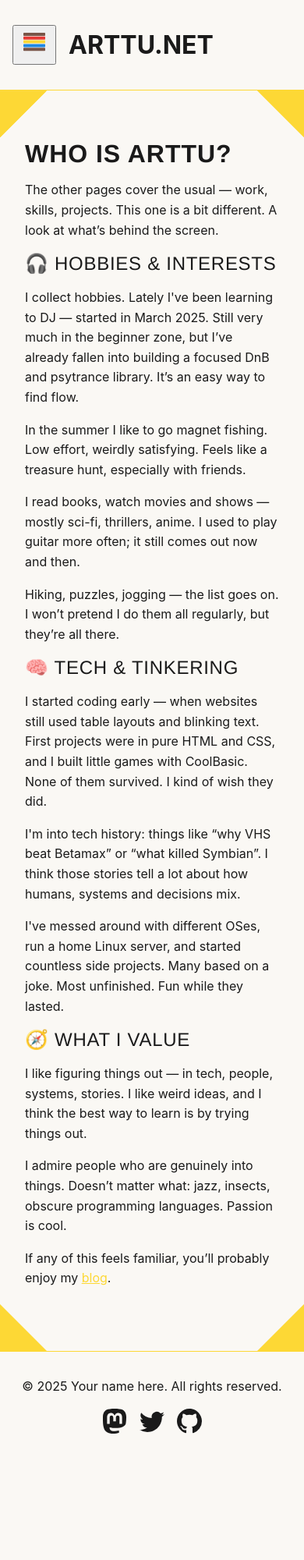
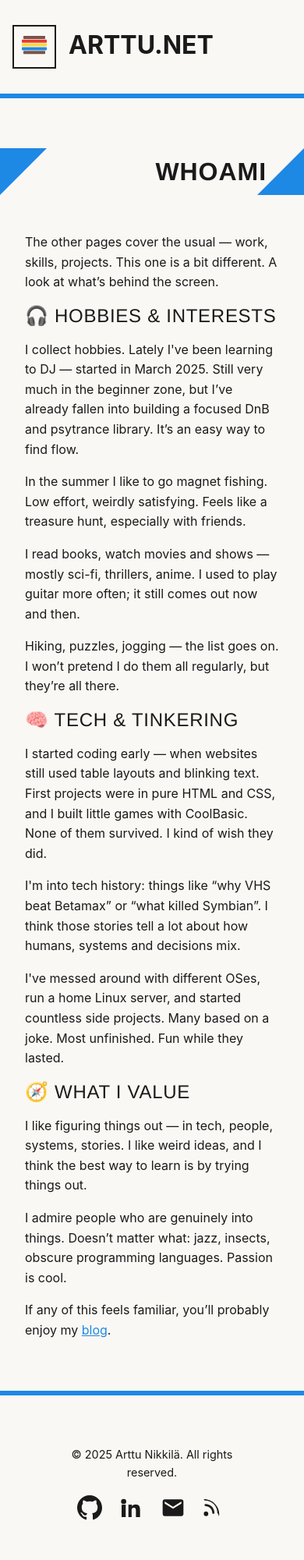
Before and after one commit to succabs/website, an Astro site: page /about in a window 390 px wide. Shown: the top 2000 px of the page at 78% size. Before the commit the page ends 1942 px from the top, so only its background shows below. Built offline with nearby package versions, Linux system fonts and the light colour scheme; Astro itself is replaced by a stand-in of ours.

Commit message:
add fixes to files

```diff
--- a/src/components/Footer.astro
+++ b/src/components/Footer.astro
@@ -3,61 +3,104 @@ const today = new Date();
 ---
 
 <footer>
-	&copy; {today.getFullYear()} Your name here. All rights reserved.
+  &copy; {today.getFullYear()} Arttu Nikkilä. All rights reserved.
   <div class="social-links">
-		<a href="https://m.webtoo.ls/@astro" target="_blank">
-			<span class="sr-only">Follow Astro on Mastodon</span>
+    <a href="https://github.com/succabs" target="_blank" aria-label="GitHub">
       <svg
-				viewBox="0 0 16 16"
-				aria-hidden="true"
         width="32"
         height="32"
-				astro-icon="social/mastodon"
-				><path
+        viewBox="0 0 24 24"
         fill="currentColor"
-					d="M11.19 12.195c2.016-.24 3.77-1.475 3.99-2.603.348-1.778.32-4.339.32-4.339 0-3.47-2.286-4.488-2.286-4.488C12.062.238 10.083.017 8.027 0h-.05C5.92.017 3.942.238 2.79.765c0 0-2.285 1.017-2.285 4.488l-.002.662c-.004.64-.007 1.35.011 2.091.083 3.394.626 6.74 3.78 7.57 1.454.383 2.703.463 3.709.408 1.823-.1 2.847-.647 2.847-.647l-.06-1.317s-1.303.41-2.767.36c-1.45-.05-2.98-.156-3.215-1.928a3.614 3.614 0 0 1-.033-.496s1.424.346 3.228.428c1.103.05 2.137-.064 3.188-.189zm1.613-2.47H11.13v-4.08c0-.859-.364-1.295-1.091-1.295-.804 0-1.207.517-1.207 1.541v2.233H7.168V5.89c0-1.024-.403-1.541-1.207-1.541-.727 0-1.091.436-1.091 1.296v4.079H3.197V5.522c0-.859.22-1.541.66-2.046.456-.505 1.052-.764 1.793-.764.856 0 1.504.328 1.933.983L8 4.39l.417-.695c.429-.655 1.077-.983 1.934-.983.74 0 1.336.259 1.791.764.442.505.661 1.187.661 2.046v4.203z"
-				></path></svg
+        aria-hidden="true"
       >
+        <path
+          d="M12 0C5.37 0 0 5.37 0 12c0 5.3 3.438 9.8 8.205 11.385.6.113.82-.26.82-.577v-2.234c-3.338.724-4.033-1.416-4.033-1.416-.546-1.387-1.333-1.756-1.333-1.756-1.089-.744.082-.729.082-.729 1.205.086 1.838 1.24 1.838 1.24 1.07 1.835 2.807 1.305 3.492.997.107-.775.418-1.305.76-1.605-2.665-.304-5.466-1.332-5.466-5.931 0-1.31.469-2.382 1.236-3.221-.124-.303-.536-1.523.117-3.176 0 0 1.008-.322 3.3 1.23a11.5 11.5 0 0 1 6 0c2.29-1.552 3.295-1.23 3.295-1.23.655 1.653.243 2.873.12 3.176.77.84 1.234 1.911 1.234 3.221 0 4.609-2.804 5.625-5.475 5.922.43.372.823 1.102.823 2.222v3.293c0 .32.216.694.825.576C20.565 21.796 24 17.296 24 12c0-6.63-5.37-12-12-12z"
+        ></path>
+      </svg>
     </a>
-		<a href="https://twitter.com/astrodotbuild" target="_blank">
-			<span class="sr-only">Follow Astro on Twitter</span>
-			<svg viewBox="0 0 16 16" aria-hidden="true" width="32" height="32" astro-icon="social/twitter"
-				><path
+
+    <a
+      href="https://linkedin.com/in/arttunikkila"
+      target="_blank"
+      aria-label="LinkedIn"
+    >
+      <svg
+        width="32"
+        height="32"
+        viewBox="0 0 24 24"
         fill="currentColor"
-					d="M5.026 15c6.038 0 9.341-5.003 9.341-9.334 0-.14 0-.282-.006-.422A6.685 6.685 0 0 0 16 3.542a6.658 6.658 0 0 1-1.889.518 3.301 3.301 0 0 0 1.447-1.817 6.533 6.533 0 0 1-2.087.793A3.286 3.286 0 0 0 7.875 6.03a9.325 9.325 0 0 1-6.767-3.429 3.289 3.289 0 0 0 1.018 4.382A3.323 3.323 0 0 1 .64 6.575v.045a3.288 3.288 0 0 0 2.632 3.218 3.203 3.203 0 0 1-.865.115 3.23 3.23 0 0 1-.614-.057 3.283 3.283 0 0 0 3.067 2.277A6.588 6.588 0 0 1 .78 13.58a6.32 6.32 0 0 1-.78-.045A9.344 9.344 0 0 0 5.026 15z"
-				></path></svg
+        aria-hidden="true"
       >
+        <path
+          d="M4.98 3.5a2.5 2.5 0 1 1 0 5.001 2.5 2.5 0 0 1 0-5.001zM3 8.98h3.96V21H3V8.98zM9.56 8.98H13v1.65h.05c.48-.9 1.65-1.85 3.4-1.85 3.63 0 4.3 2.39 4.3 5.49V21h-3.97v-5.8c0-1.38-.03-3.16-1.93-3.16-1.93 0-2.23 1.5-2.23 3.05V21H9.56V8.98z"
+        ></path>
+      </svg>
     </a>
-		<a href="https://github.com/withastro/astro" target="_blank">
-			<span class="sr-only">Go to Astro's GitHub repo</span>
-			<svg viewBox="0 0 16 16" aria-hidden="true" width="32" height="32" astro-icon="social/github"
-				><path
+
+    <a href="mailto:artnikkila@gmail.com" aria-label="Email">
+      <svg
+        width="32"
+        height="32"
+        viewBox="0 0 24 24"
         fill="currentColor"
-					d="M8 0C3.58 0 0 3.58 0 8c0 3.54 2.29 6.53 5.47 7.59.4.07.55-.17.55-.38 0-.19-.01-.82-.01-1.49-2.01.37-2.53-.49-2.69-.94-.09-.23-.48-.94-.82-1.13-.28-.15-.68-.52-.01-.53.63-.01 1.08.58 1.23.82.72 1.21 1.87.87 2.33.66.07-.52.28-.87.51-1.07-1.78-.2-3.64-.89-3.64-3.95 0-.87.31-1.59.82-2.15-.08-.2-.36-1.02.08-2.12 0 0 .67-.21 2.2.82.64-.18 1.32-.27 2-.27.68 0 1.36.09 2 .27 1.53-1.04 2.2-.82 2.2-.82.44 1.1.16 1.92.08 2.12.51.56.82 1.27.82 2.15 0 3.07-1.87 3.75-3.65 3.95.29.25.54.73.54 1.48 0 1.07-.01 1.93-.01 2.2 0 .21.15.46.55.38A8.012 8.012 0 0 0 16 8c0-4.42-3.58-8-8-8z"
-				></path></svg
+        aria-hidden="true"
       >
+        <path
+          d="M20 4H4c-1.1 0-2 .9-2 2v12c0 1.1.9 2 2 2h16c1.1 0 2-.9 2-2V6c0-1.1-.9-2-2-2zm0 4-8 5-8-5V6l8 5 8-5v2z"
+        ></path>
+      </svg>
+    </a>
+    <a href="/rss.xml" target="_blank" rel="noopener noreferrer">
+      <span class="sr-only">Subscribe via RSS</span>
+      <svg
+        viewBox="0 0 24 24"
+        width="32"
+        height="32"
+        fill="currentColor"
+        xmlns="http://www.w3.org/2000/svg"
+      >
+        <path
+          d="M6.18 17.82A2.18 2.18 0 1 1 4 15.64c1.2 0 2.18.98 2.18 2.18zm4.91.18a1.09 1.09 0 0 1-1.09-1.09c0-3.52-2.86-6.38-6.38-6.38a1.09 1.09 0 1 1 0-2.18c4.66 0 8.45 3.79 8.45 8.45 0 .6-.49 1.1-1.09 1.1zm4.91 0a1.09 1.09 0 0 1-1.09-1.09c0-6.52-5.3-11.82-11.82-11.82A1.09 1.09 0 0 1 2 3.82c8.1 0 14.73 6.63 14.73 14.73 0 .6-.49 1.09-1.09 1.09z"
+        ></path>
+      </svg>
     </a>
   </div>
 </footer>
+
 <style>
   footer {
-                padding: 2em 1em 6em 1em;
-                background: linear-gradient(var(--gray-gradient)) no-repeat;
-                color: rgb(var(--gray));
+    padding: 64px;
+    background: var(--color-bg);
+    color: var(--color-text);
     text-align: center;
-                border-top: 1px solid var(--corner-color);
+    border-top: 6px solid var(--corner-color);
+    margin: 0 auto;
+    margin-top: 64px;
+    font-size: 0.9rem;
+    max-width: var(--max-width);
   }
+
   .social-links {
     display: flex;
     justify-content: center;
-		gap: 1em;
-		margin-top: 1em;
+    gap: 1.5em;
+    margin-top: 1.25em;
   }
+
   .social-links a {
-		text-decoration: none;
-		color: rgb(var(--gray));
+    color: var(--color-text);
+    transition: transform 0.2s ease;
   }
+
   .social-links a:hover {
-		color: rgb(var(--gray-dark));
+    transform: scale(1.1);
+  }
+  .social-links a:hover svg {
+    color: var(--accent);
+    fill: var(--accent);
+  }
+
+  .social-links svg {
+    display: block;
   }
 </style>
--- a/src/components/Header.astro
+++ b/src/components/Header.astro
@@ -12,30 +12,30 @@ import { SITE_TITLE } from "../consts";
           width="40"
           height="40"
           viewBox="0 0 100 100"
-          fill="none"
+          fill="#faf8f4"
           xmlns="http://www.w3.org/2000/svg"
         >
           <rect class="bar bun-top" x="15" y="15" width="70" height="10" rx="2"
           ></rect>
           <rect
             class="bar filling-red"
-            x="15"
+            x="10"
             y="27"
-            width="70"
+            width="80"
             height="10"
             rx="2"></rect>
           <rect
             class="bar filling-yellow"
-            x="15"
+            x="10"
             y="39"
-            width="70"
+            width="80"
             height="10"
             rx="2"></rect>
           <rect
             class="bar filling-blue"
-            x="15"
+            x="10"
             y="51"
-            width="70"
+            width="80"
             height="10"
             rx="2"></rect>
           <rect
@@ -55,8 +55,8 @@ import { SITE_TITLE } from "../consts";
       <HeaderLink href="/experience">Experience</HeaderLink>
       <HeaderLink href="/projects">Projects</HeaderLink>
       <HeaderLink href="/skills">Skills</HeaderLink>
+      <HeaderLink href="/about">About</HeaderLink>
       <HeaderLink href="/questbook">Questbook</HeaderLink>
-      <HeaderLink href="/about">About</HeaderLink>
       <HeaderLink href="/blog">Blog</HeaderLink>
     </div>
   </nav>
@@ -64,14 +64,15 @@ import { SITE_TITLE } from "../consts";
 
 <style>
   .site-header {
-    padding: 64px 64px 32px;
+    padding: 32px 64px 32px;
     display: flex;
     flex-direction: row;
     justify-content: space-between;
     align-items: center;
     max-width: var(--max-width);
     margin: 0 auto;
-    border-bottom: 1px solid var(--corner-color);
+    margin-bottom: 64px;
+    border-bottom: 6px solid var(--corner-color);
   }
 
   .site-title {
@@ -128,6 +129,10 @@ import { SITE_TITLE } from "../consts";
     display: none;
   }
 
+  .menu-and-title {
+    margin-bottom: 16px;
+  }
+
   @media (max-width: 720px) {
     .site-header {
       padding: 32px 16px 32px;
@@ -136,10 +141,25 @@ import { SITE_TITLE } from "../consts";
     .menu-and-title {
       display: flex;
       flex-direction: row;
+      margin-bottom: 0px;
     }
     .hamburger {
+      display: flex;
+      justify-content: center;
+      align-items: center;
+      width: 56px;
+      height: 56px;
+      background: none;
+      border: 2px solid var(--color-text);
+      border-radius: 0;
+      padding: 0;
+      box-shadow: none;
+      cursor: pointer;
+      margin-right: 1rem;
+    }
+
+    .hamburger svg {
       display: block;
-      margin-right: 16px;
     }
 
     .hamburger svg {
@@ -168,11 +188,11 @@ import { SITE_TITLE } from "../consts";
     }
 
     .hamburger.active .bun-top {
-      transform: translateY(-6px);
+      transform: translateY(-12px);
     }
 
     .hamburger.active .filling-red {
-      transform: translateY(-3px);
+      transform: translateY(-6px);
     }
 
     .hamburger.active .filling-yellow {
@@ -180,11 +200,11 @@ import { SITE_TITLE } from "../consts";
     }
 
     .hamburger.active .filling-blue {
-      transform: translateY(3px);
+      transform: translateY(6px);
     }
 
     .hamburger.active .bun-bottom {
-      transform: translateY(6px);
+      transform: translateY(12px);
     }
 
     .nav-links {
--- a/src/layouts/BaseLayout.astro
+++ b/src/layouts/BaseLayout.astro
@@ -32,11 +32,6 @@ const {
         <div class="corner-decoration top-right"></div>
 
         <slot />
-        <div class="corner-decoration top-left"></div>
-        <div class="corner-decoration top-right"></div>
-
-        <div class="corner-decoration bottom-left"></div>
-        <div class="corner-decoration bottom-right"></div>
       </main>
       <Footer />
       <ScrollTopButton />
--- a/src/pages/about.astro
+++ b/src/pages/about.astro
@@ -1,61 +1,73 @@
 ---
-import Layout from '../layouts/BaseLayout.astro';
+import Layout from "../layouts/BaseLayout.astro";
 ---
 
-<Layout
-        title="About Me"
-        description="Who is he?"
-        pageClass="page-yellow"
->
-  <h1>Who is Arttu?</h1>
+<Layout title="About Me" description="Who is he?" pageClass="page-blue">
+  <h1>whoami</h1>
 
   <p>
-    The other pages cover the usual — work, skills, projects. This one is a bit different. A look at what’s behind the screen.
+    The other pages cover the usual — work, skills, projects. This one is a bit
+    different. A look at what’s behind the screen.
   </p>
 
   <h2>🎧 Hobbies & Interests</h2>
 
   <p>
-    I collect hobbies. Lately I've been learning to DJ — started in March 2025. Still very much in the beginner zone, but I’ve already fallen into building a focused DnB and psytrance library. It’s an easy way to find flow.
+    I collect hobbies. Lately I've been learning to DJ — started in March 2025.
+    Still very much in the beginner zone, but I’ve already fallen into building
+    a focused DnB and psytrance library. It’s an easy way to find flow.
   </p>
 
   <p>
-    In the summer I like to go magnet fishing. Low effort, weirdly satisfying. Feels like a treasure hunt, especially with friends.
+    In the summer I like to go magnet fishing. Low effort, weirdly satisfying.
+    Feels like a treasure hunt, especially with friends.
   </p>
 
   <p>
-    I read books, watch movies and shows — mostly sci-fi, thrillers, anime. I used to play guitar more often; it still comes out now and then.
+    I read books, watch movies and shows — mostly sci-fi, thrillers, anime. I
+    used to play guitar more often; it still comes out now and then.
   </p>
 
   <p>
-    Hiking, puzzles, jogging — the list goes on. I won’t pretend I do them all regularly, but they’re all there.
+    Hiking, puzzles, jogging — the list goes on. I won’t pretend I do them all
+    regularly, but they’re all there.
   </p>
 
   <h2>🧠 Tech & Tinkering</h2>
 
   <p>
-    I started coding early — when websites still used table layouts and blinking text. First projects were in pure HTML and CSS, and I built little games with CoolBasic. None of them survived. I kind of wish they did.
+    I started coding early — when websites still used table layouts and blinking
+    text. First projects were in pure HTML and CSS, and I built little games
+    with CoolBasic. None of them survived. I kind of wish they did.
   </p>
 
   <p>
-    I'm into tech history: things like “why VHS beat Betamax” or “what killed Symbian”. I think those stories tell a lot about how humans, systems and decisions mix.
+    I'm into tech history: things like “why VHS beat Betamax” or “what killed
+    Symbian”. I think those stories tell a lot about how humans, systems and
+    decisions mix.
   </p>
 
   <p>
-    I've messed around with different OSes, run a home Linux server, and started countless side projects. Many based on a joke. Most unfinished. Fun while they lasted.
+    I've messed around with different OSes, run a home Linux server, and started
+    countless side projects. Many based on a joke. Most unfinished. Fun while
+    they lasted.
   </p>
 
   <h2>🧭 What I Value</h2>
 
   <p>
-    I like figuring things out — in tech, people, systems, stories. I like weird ideas, and I think the best way to learn is by trying things out.
+    I like figuring things out — in tech, people, systems, stories. I like weird
+    ideas, and I think the best way to learn is by trying things out.
   </p>
 
   <p>
-    I admire people who are genuinely into things. Doesn’t matter what: jazz, insects, obscure programming languages. Passion is cool.
+    I admire people who are genuinely into things. Doesn’t matter what: jazz,
+    insects, obscure programming languages. Passion is cool.
   </p>
 
   <p>
-    If any of this feels familiar, you’ll probably enjoy my <a href="/blog">blog</a>.
+    If any of this feels familiar, you’ll probably enjoy my <a href="/blog"
+      >blog</a
+    >.
   </p>
 </Layout>
--- a/src/pages/blog/index.astro
+++ b/src/pages/blog/index.astro
@@ -19,7 +19,7 @@ const postColors = ["blue", "red", "yellow"];
   <head>
     <BaseHead title={SITE_TITLE} description={SITE_DESCRIPTION} />
     <style>
-      <style > main {
+      main {
         max-width: var(--max-width);
         margin-inline: auto;
         padding-inline: 64px;
@@ -28,7 +28,7 @@ const postColors = ["blue", "red", "yellow"];
 
       @media (max-width: 720px) {
         main {
-          padding-inline: 16px;
+          padding-inline: 32px;
         }
       }
 
@@ -133,6 +133,64 @@ const postColors = ["blue", "red", "yellow"];
           font-size: 32px;
         }
       }
+
+      .posts-list {
+        display: flex;
+        flex-direction: column;
+        gap: 4rem;
+        margin-top: 2rem;
+      }
+
+      .post-item {
+        padding-bottom: 2rem;
+        border-bottom: 1px solid var(--accent);
+      }
+
+      .post-title {
+        font-family: var(--font-heading);
+        font-size: 2rem;
+        font-weight: 700;
+        text-transform: uppercase;
+        margin: 1rem 0 0.5rem;
+      }
+
+      .post-title a {
+        color: var(--accent);
+        text-decoration: none;
+      }
+
+      .post-title a:hover {
+        text-decoration: underline;
+      }
+
+      .post-date {
+        font-family: var(--font-mono, monospace);
+        font-size: 0.85rem;
+        color: var(--accent);
+        text-transform: uppercase;
+        letter-spacing: 0.05em;
+        margin-bottom: 1rem;
+      }
+
+      .post-excerpt {
+        font-size: 1rem;
+        color: var(--color-text, #333);
+        line-height: 1.6;
+        margin-bottom: 1rem;
+      }
+
+      .read-more {
+        font-weight: 600;
+        font-size: 0.9rem;
+        text-transform: uppercase;
+        letter-spacing: 0.04em;
+        color: var(--accent);
+        text-decoration: none;
+      }
+
+      .read-more:hover {
+        color: var(--color-text);
+      }
     </style>
   </head>
 </html>
@@ -141,32 +199,31 @@ const postColors = ["blue", "red", "yellow"];
   <main class="content">
     <div class="corner-decoration top-left"></div>
     <div class="corner-decoration top-right"></div>
-    <section>
-      <ul>
+    <h1>Blog index</h1>
+    <section class="posts-list">
       {
         posts.map((post, idx) => (
-            <li class={`post-${postColors[idx % postColors.length]}`}>
-              <a href={`/blog/${post.id}/`}>
-                {post.data.heroImage && (
-                  <Image
-                    width={720}
-                    height={360}
-                    src={post.data.heroImage}
-                    alt=""
-                  />
+          <article
+            class={`post-item post-${postColors[idx % postColors.length]}`}
+          >
+            <h2 class="post-title">
+              <a href={`/blog/${post.id}/`}>{post.data.title}</a>
+            </h2>
+
+            {post.data.excerpt && (
+              <p class="post-excerpt">{post.data.excerpt}</p>
             )}
-                <h4 class="title">{post.data.title}</h4>
-                <p class="date">
+
+            <p class="post-date">
               <FormattedDate date={post.data.pubDate} />
             </p>
+            <a href={`/blog/${post.id}/`} class="read-more">
+              Read More →
             </a>
-            </li>
+          </article>
         ))
       }
-      </ul>
     </section>
-    <div class="corner-decoration bottom-left"></div>
-    <div class="corner-decoration bottom-right"></div>
   </main>
   <Footer />
   <ScrollTopButton />
--- a/src/styles/global.css
+++ b/src/styles/global.css
@@ -12,48 +12,8 @@
   --accent-blue: #1e88e5;
   --accent-yellow: #fdd835;
   --accent-brown: #795548;
-  --accent-home: #e53935;
-  --accent-about: #1e88e5;
-  --accent-skills: #fdd835;
   --accent: var(--accent-blue);
   --max-width: 1200px;
-}
-
-.page-home {
-  --accent: var(--accent-home);
-}
-.page-about {
-  --accent: var(--accent-about);
-}
-.page-skills {
-  --accent: var(--accent-skills);
-}
-/* Corner decoration color pairs */
-.page-home .top-left,
-.page-home .bottom-right {
-  --corner-color: var(--accent-home);
-}
-.page-home .top-right,
-.page-home .bottom-left {
-  --corner-color: var(--accent-about);
-}
-
-.page-skills .top-left,
-.page-skills .bottom-right {
-  --corner-color: var(--accent-skills);
-}
-.page-skills .top-right,
-.page-skills .bottom-left {
-  --corner-color: var(--accent-home);
-}
-
-.page-about .top-left,
-.page-about .bottom-right {
-  --corner-color: var(--accent-about);
-}
-.page-about .top-right,
-.page-about .bottom-left {
-  --corner-color: var(--accent-skills);
 }
 
 /* Generic page color classes */
@@ -111,8 +71,10 @@ h6 {
 }
 h1 {
   font-size: clamp(2rem, 5vw, 4rem);
-  line-height: 1.1;
+  line-height: 1;
   font-weight: 700;
+  text-align: right;
+  margin: 0 0 4.5rem 0;
 }
 h2 {
   font-size: clamp(1.5rem, 4vw, 2.5rem);
@@ -120,11 +82,13 @@ h2 {
   font-weight: 500;
 }
 h3 {
-  font-size: 32px;
+  font-size: clamp(1.2rem, 4vw, 2.2rem);
+
   font-weight: 500;
 }
 h4 {
-  font-size: 24px;
+  font-size: clamp(1rem, 4vw, 2rem);
+
   font-weight: 500;
 }
 h5 {
@@ -188,7 +152,7 @@ blockquote {
 hr {
   border: none;
   height: 4px;
-  width: 80px;
+  width: 160px;
   background: var(--accent);
   margin: 3rem auto;
 }
@@ -198,6 +162,12 @@ hr {
   }
   main {
     padding: 0 32px;
+  }
+
+  h1 {
+    height: 60px;
+    line-height: 60px;
+    margin: 0 1rem 3rem 0;
   }
 }
 
@@ -221,8 +191,6 @@ hr {
 
 main.content {
   position: relative;
-  padding-top: 64px;
-  padding-bottom: 64px;
 }
 
 .corner-decoration {
@@ -243,7 +211,7 @@ main.content {
 .top-right {
   top: 0;
   right: 0;
-  transform: rotate(90deg);
+  transform: rotate(180deg);
 }
 
 .bottom-left {
@@ -255,37 +223,7 @@ main.content {
 .bottom-right {
   bottom: 0;
   right: 0;
-  transform: rotate(180deg);
-}
-
-.page-home .top-left,
-.page-home .bottom-right {
-  --corner-color: var(--accent-red);
-}
-
-.page-home .top-right,
-.page-home .bottom-left {
-  --corner-color: var(--accent-blue);
-}
-
-.page-skills .top-left,
-.page-skills .bottom-right {
-  --corner-color: var(--accent-yellow);
-}
-
-.page-skills .top-right,
-.page-skills .bottom-left {
-  --corner-color: var(--accent-red);
-}
-
-.page-about .top-left,
-.page-about .bottom-right {
-  --corner-color: var(--accent-blue);
-}
-
-.page-about .top-right,
-.page-about .bottom-left {
-  --corner-color: var(--accent-yellow);
+  transform: rotate(90deg);
 }
 
 html,
```
Also changed, not shown: src/content.config.ts (+8 -5 lines), src/content/blog/first-post.md (+6 -5 lines), src/content/blog/markdown-style-guide.md (+8 -7 lines), src/content/blog/second-post.md (+6 -5 lines), src/content/blog/third-post.md (+6 -5 lines), src/content/blog/using-mdx.mdx (+8 -7 lines), src/layouts/BlogPost.astro (+4 -21 lines), src/pages/experience.astro (+37 -26 lines), src/pages/guestbook.astro (+6 -2 lines), src/pages/index.astro (+5 -8 lines), src/pages/projects.astro (+7 -2 lines), src/pages/questbook.astro (+7 -2 lines), src/pages/skills.astro (+6 -3 lines), 1 other file. Lines whose indentation alone changed are shown as unchanged.
